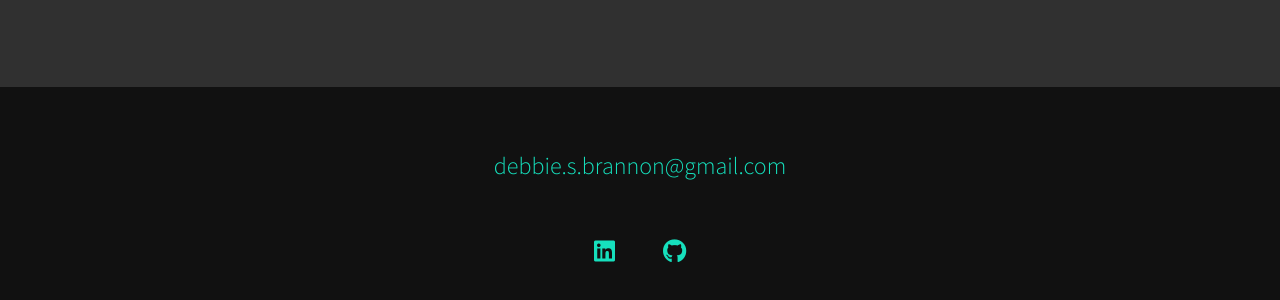
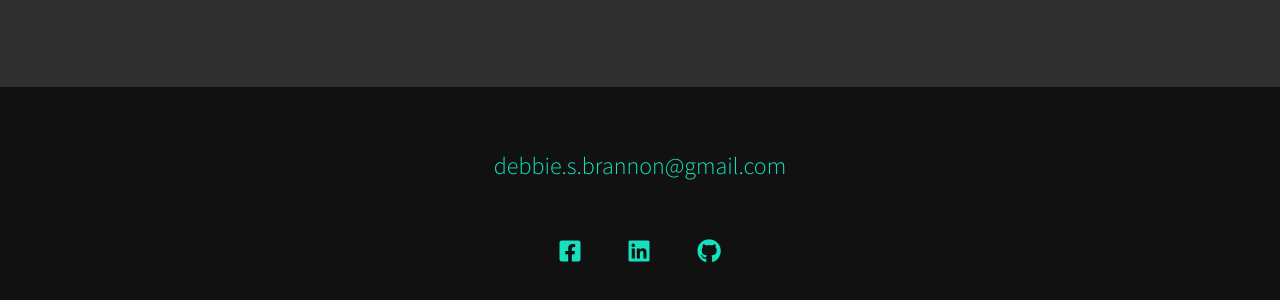
Before and after one commit to DSBrannon455/portfolio, a plain HTML site: page index.html in a window 1280 px wide. Shown: the part 1990-2290 px from the top of the page. Drawn offline with nearby package versions, Linux system fonts and the light colour scheme.

Commit message:
Added Facebook social icon

```diff
--- a/index.html
+++ b/index.html
@@ -99,8 +99,8 @@
             <!-- replace with your own email address -->
             <a href="mailto:debbie.s.brannon@gmail.com" class="footer__link">debbie.s.brannon@gmail.com</a>
             <ul class="social-list">
-                <!-- <li class="social-list__item"><a class="social-list__link" href="https://codepen.io"></a></li>
-                <li class="social-list__item"><a class="social-list__link" href="https://dribbble.com"></a></li> -->
+                <!-- <li class="social-list__item"><a class="social-list__link" href="https://codepen.io"></a></li> -->
+                <li class="social-list__item"><a class="social-list__link" href="https://facebook.com/debbie.brannon.16" target="_blank"><i class="fab fa-facebook-square"></i></a></li>
                 <li class="social-list__item"><a class="social-list__link" href="https://linkedin.com/in/debbiebrannon" target="_blank"><i class="fab fa-linkedin"></i></a></li>
                 <li class="social-list__item"><a class="social-list__link" href="https://github.com/DSBrannon455" target="_blank"><i class="fab fa-github"></i></a></li>
             </ul>
```
